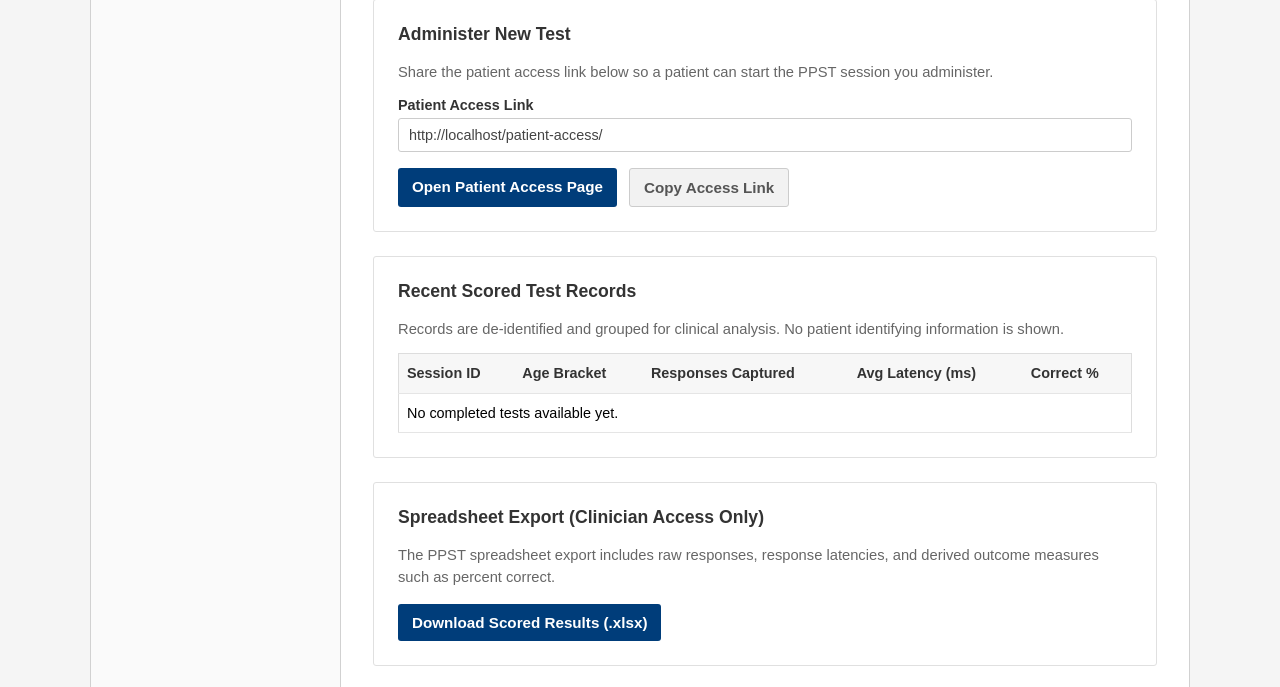
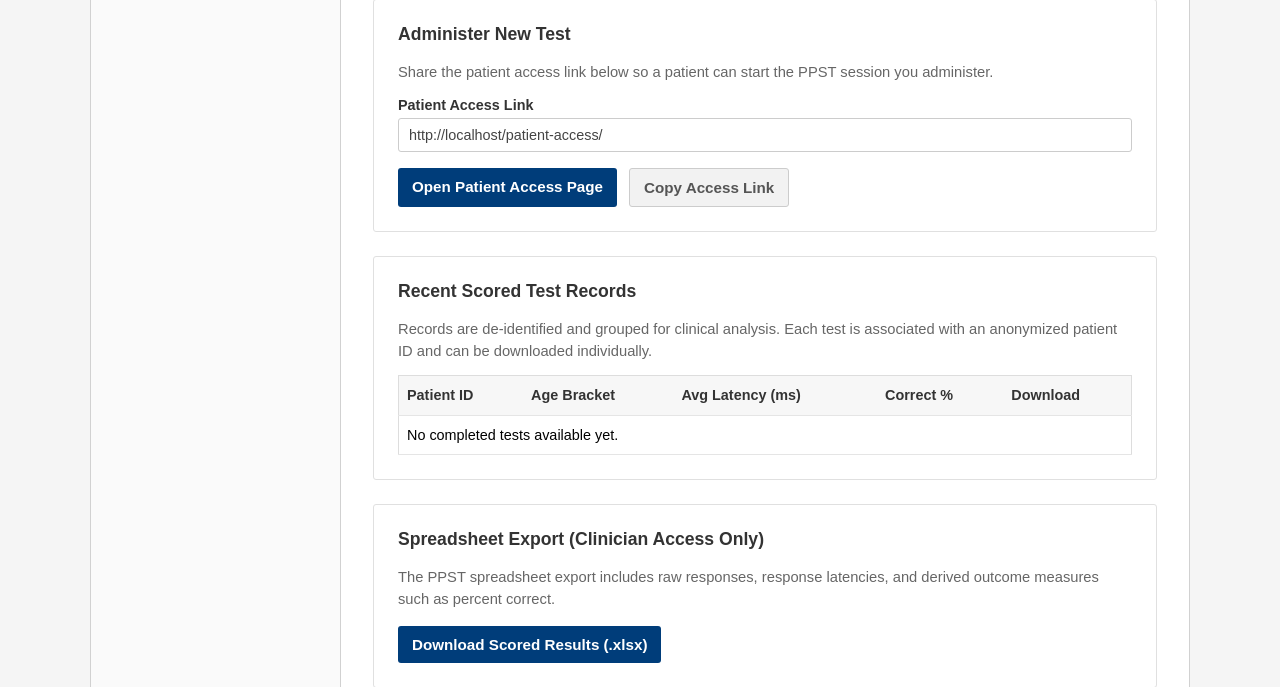
Before and after one commit to Senior-Year-Project-Team/cogniflow, a Django app: page /clinician/dashboard/ in a window 1280 px wide. Shown: the part 532-1219 px from the top of the page. Run offline with Django 4.2, Linux system fonts and the light colour scheme.

Commit message:
Made some minor changes to doctor dashboard

```diff
--- a/ppst/templates/ppst/clinician_dashboard.html
+++ b/ppst/templates/ppst/clinician_dashboard.html
@@ -250,25 +250,27 @@
 
                 <div class="card" id="results">
                     <h2>Recent Scored Test Records</h2>
-                    <p>Records are de-identified and grouped for clinical analysis. No patient identifying information is shown.</p>
+                    <p>Records are de-identified and grouped for clinical analysis. Each test is associated with an anonymized patient ID and can be downloaded individually.</p>
                     <table>
                         <thead>
                             <tr>
-                                <th>Session ID</th>
+                                <th>Patient ID</th>
                                 <th>Age Bracket</th>
-                                <th>Responses Captured</th>
                                 <th>Avg Latency (ms)</th>
                                 <th>Correct %</th>
+                                <th>Download</th>
                             </tr>
                         </thead>
                         <tbody>
                             {% for row in recent_results %}
                             <tr>
-                                <td>{{ row.session_id }}</td>
+                                <td>{{ row.patient_id }}</td>
                                 <td>{{ row.age_bracket }}</td>
-                                <td>{{ row.response_count }}</td>
                                 <td>{{ row.avg_latency_ms }}</td>
                                 <td>{{ row.correct_percent }}%</td>
+                                <td>
+                                    <a class="btn btn-secondary" href="{{ row.export_url|default:'#' }}">Download</a>
+                                </td>
                             </tr>
                             {% empty %}
                             <tr>
```
